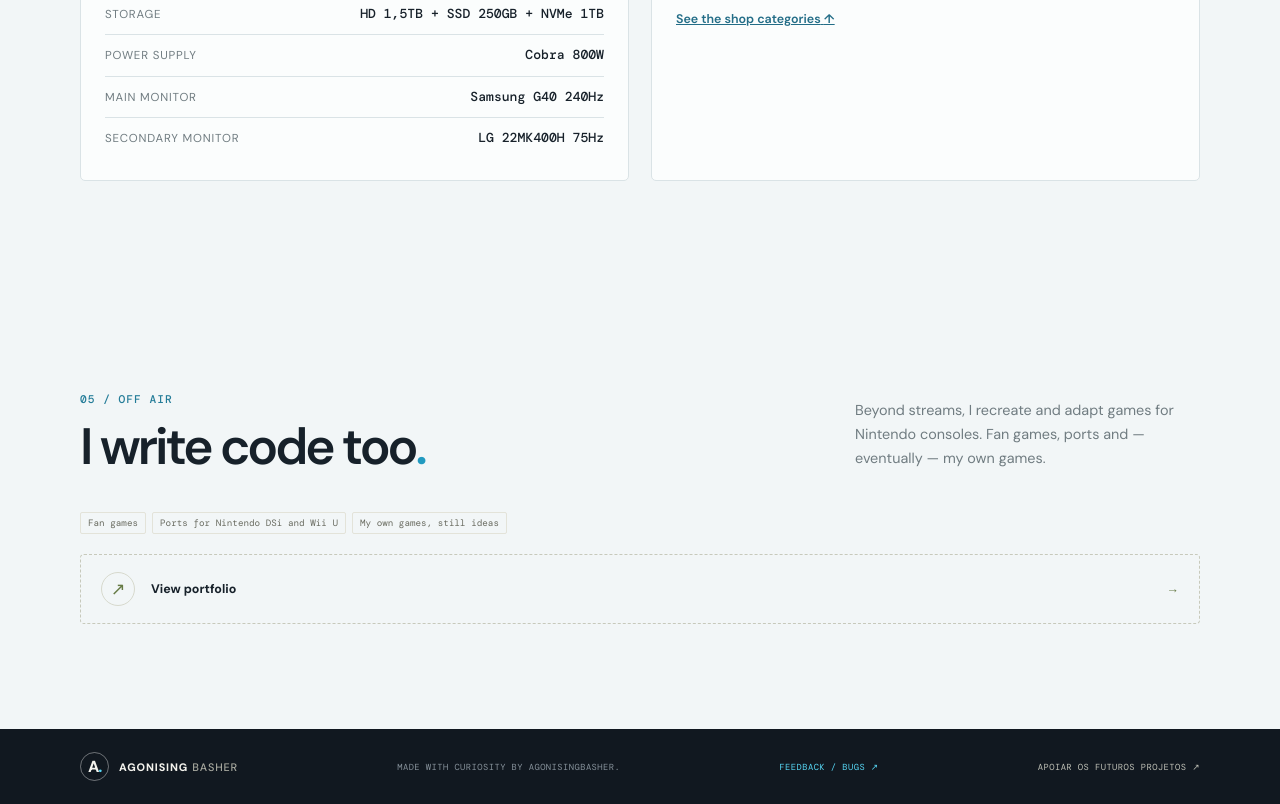
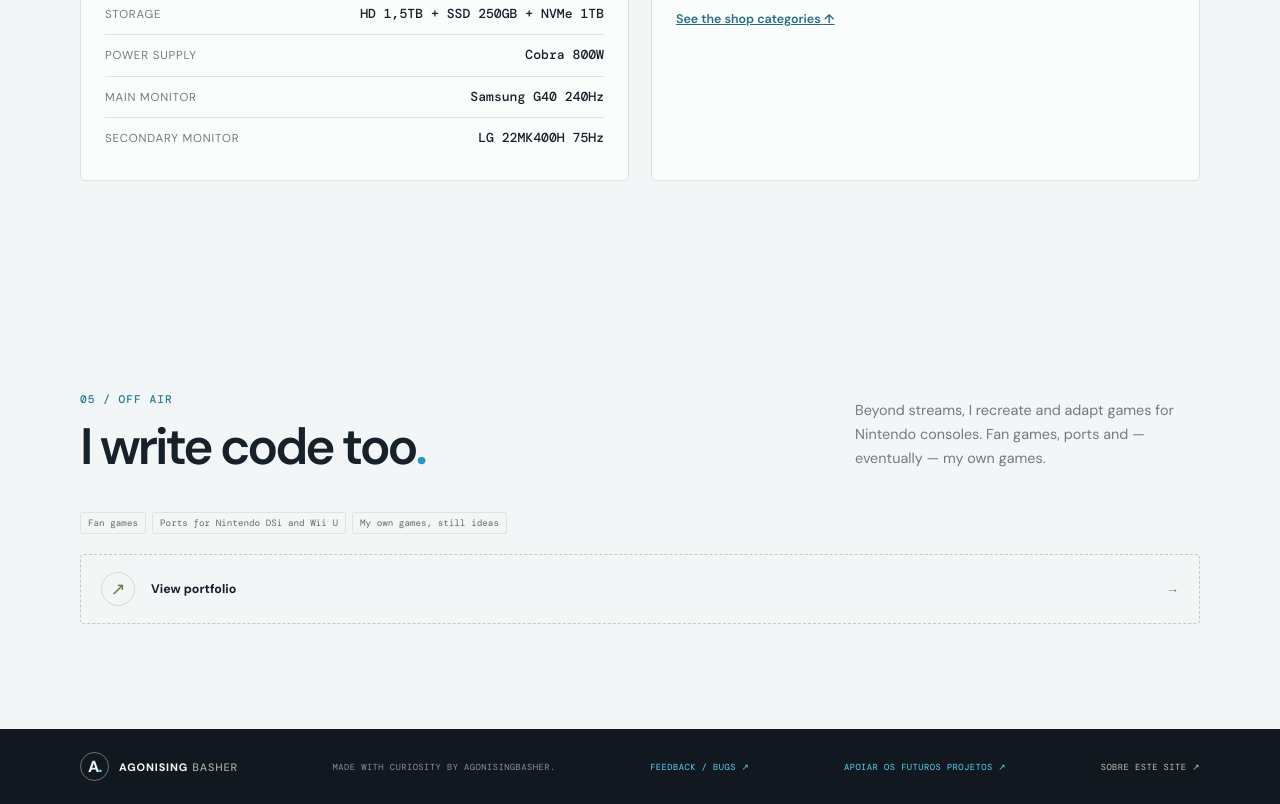
Before and after one commit to agonisingbasher/personal-website-Twitch, a plain HTML site: page index.html in a window 1280 px wide. Shown: the part 4078-4882 px from the top of the page. Drawn offline with nearby package versions, Linux system fonts and the light colour scheme; no server answers.

Commit message:
Add site development credit page

```diff
--- a/index.html
+++ b/index.html
@@ -238,6 +238,7 @@
       <span data-i18n="footerCredit">FEITO COM CURIOSIDADE, POR AGONISINGBASHER.</span>
       <a class="footer-feedback" href="feedback.html?categoria=Site%20do%20canal" data-lang-link data-i18n="feedbackLink">FEEDBACK / BUGS ↗</a>
       <a class="footer-feedback" href="support.html">APOIAR OS FUTUROS PROJETOS ↗</a>
+      <a class="footer-feedback" href="site-development.html">SOBRE ESTE SITE ↗</a>
     </div>
   </footer>
 
```
Also changed, not shown: site-development.html (added, +1 -0 lines).
